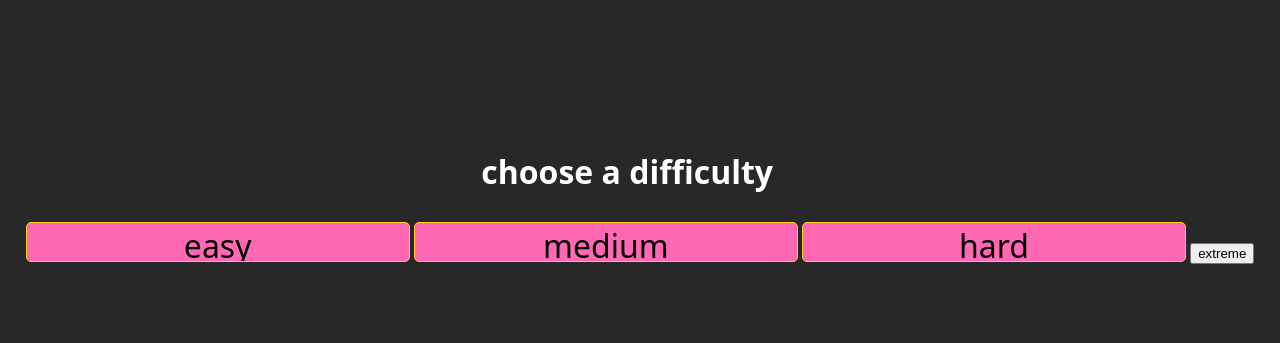
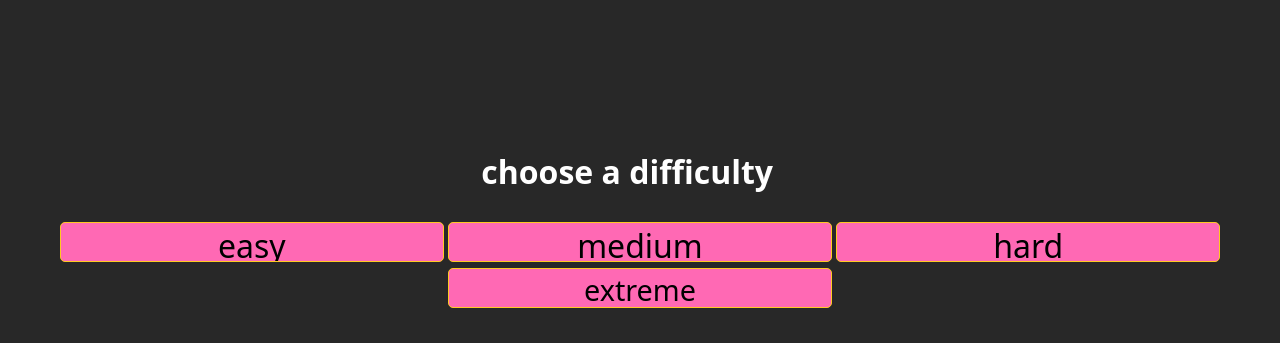
Before and after one commit to Zekkune/project1, a plain HTML site: page index.html in a window 1280 px wide. Drawn offline with Linux system fonts and the light colour scheme; a web font is replaced by a local one.

Commit message:
Update style.css

```diff
--- a/style.css
+++ b/style.css
@@ -151,7 +151,7 @@ span {
     border: none;
 }
 
-#easyButton, #medButton, #hardButton {
+#easyButton, #medButton, #hardButton , #extremeButton{
     height: 40px;
     width: 30%;
     background-color: hotpink;
@@ -162,6 +162,11 @@ span {
     font-size: 2rem;
     text-align: center;
 
+}
+
+#extremeButton {
+    margin-top: 5px;
+    font-size: 1.8rem;
 }
 
 #endScreen {
```
